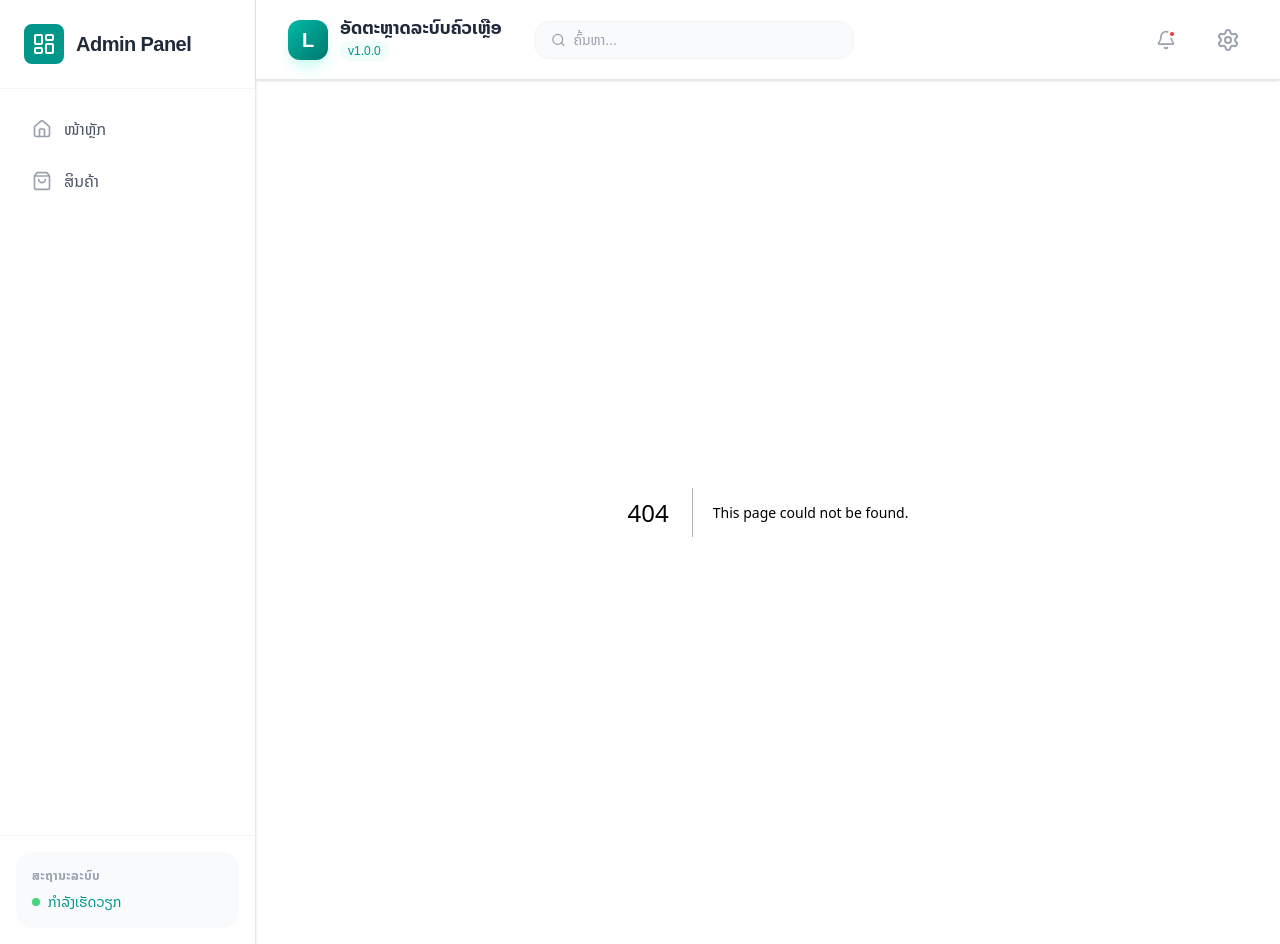
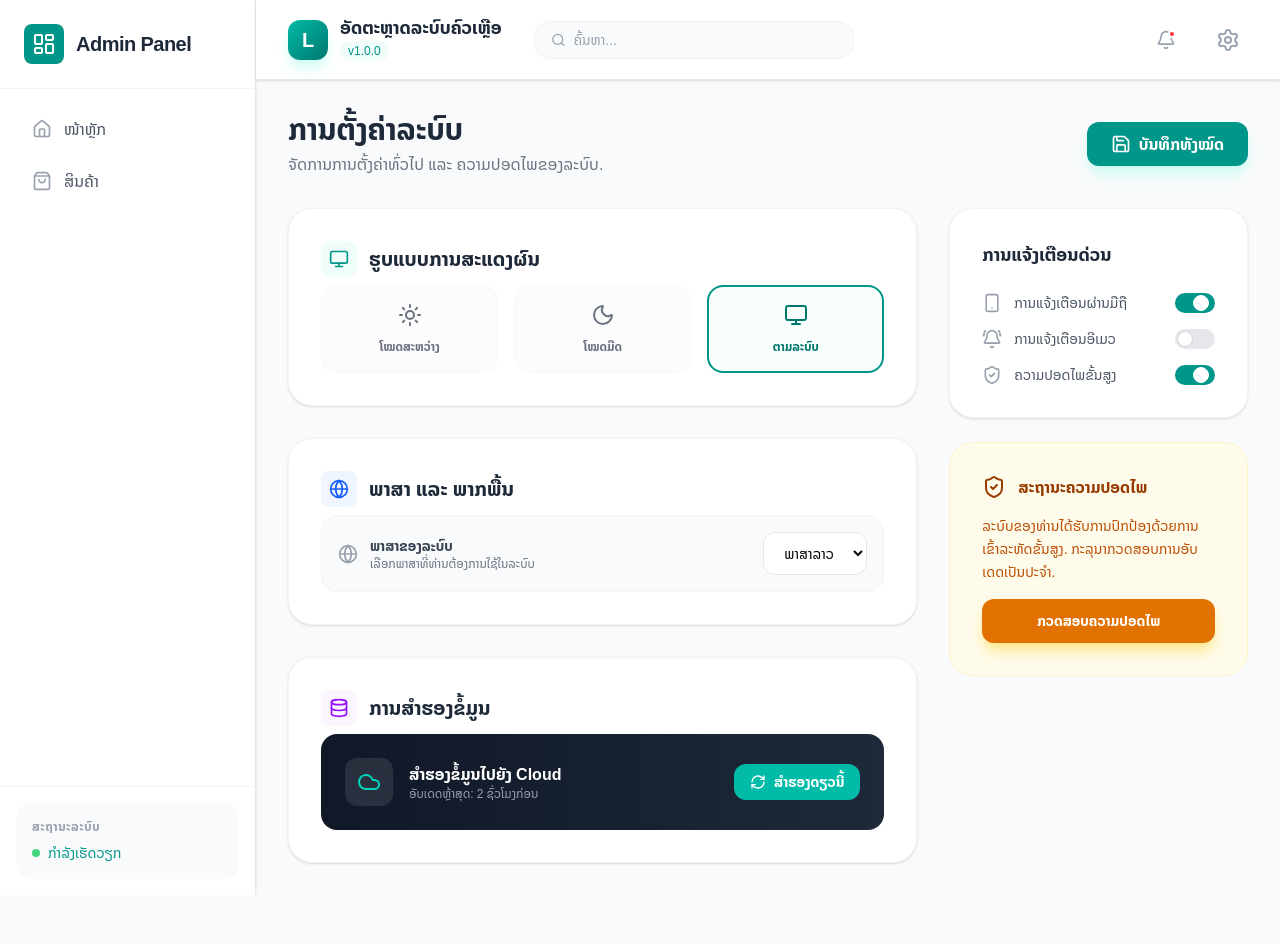
Before and after one commit to huevangxp/next-beginner, a Next.js app: page /settings in a window 1280 px wide. Before the commit this address had no page. After the commit the page ends 895 px from the top, so only its background shows below. Built offline with nearby package versions, Linux system fonts and the light colour scheme.

Commit message:
commit Thu 12/18/2025  9:20:08.16

```diff
--- /dev/null
+++ b/app/settings/page.tsx
@@ -0,0 +1,204 @@
+"use client";
+
+import React, { useState } from "react";
+import {
+  Settings,
+  Globe,
+  Moon,
+  Sun,
+  Monitor,
+  Database,
+  ShieldCheck,
+  BellRing,
+  Smartphone,
+  Cloud,
+  Save,
+  RefreshCw,
+} from "lucide-react";
+
+const SettingsPage = () => {
+  const [theme, setTheme] = useState("system");
+  const [language, setLanguage] = useState("lo");
+
+  return (
+    <div className="max-w-5xl mx-auto space-y-8">
+      {/* Header */}
+      <div className="flex flex-col md:flex-row md:items-center justify-between gap-4">
+        <div>
+          <h1 className="text-3xl font-bold text-gray-800">ການຕັ້ງຄ່າລະບົບ</h1>
+          <p className="text-gray-500 mt-1">
+            ຈັດການການຕັ້ງຄ່າທົ່ວໄປ ແລະ ຄວາມປອດໄພຂອງລະບົບ.
+          </p>
+        </div>
+        <button className="flex items-center gap-2 bg-teal-600 text-white px-6 py-2.5 rounded-xl font-bold hover:bg-teal-700 transition-all shadow-lg shadow-teal-100">
+          <Save className="w-5 h-5" />
+          <span>ບັນທຶກທັງໝົດ</span>
+        </button>
+      </div>
+
+      <div className="grid grid-cols-1 md:grid-cols-3 gap-8">
+        {/* Left Column: General & Appearance */}
+        <div className="md:col-span-2 space-y-8">
+          {/* Appearance Section */}
+          <div className="bg-white rounded-3xl border border-gray-100 shadow-sm p-8 space-y-6">
+            <div className="flex items-center gap-3 mb-2">
+              <div className="p-2 bg-teal-50 text-teal-600 rounded-lg">
+                <Monitor className="w-5 h-5" />
+              </div>
+              <h2 className="text-xl font-bold text-gray-800">
+                ຮູບແບບການສະແດງຜົນ
+              </h2>
+            </div>
+
+            <div className="grid grid-cols-3 gap-4">
+              {[
+                { id: "light", name: "ໂໝດສະຫວ່າງ", icon: Sun },
+                { id: "dark", name: "ໂໝດມືດ", icon: Moon },
+                { id: "system", name: "ຕາມລະບົບ", icon: Monitor },
+              ].map((item) => {
+                const Icon = item.icon;
+                return (
+                  <button
+                    key={item.id}
+                    onClick={() => setTheme(item.id)}
+                    className={`flex flex-col items-center gap-3 p-4 rounded-2xl border-2 transition-all ${
+                      theme === item.id
+                        ? "border-teal-600 bg-teal-50/50 text-teal-700"
+                        : "border-gray-50 bg-gray-50/50 text-gray-500 hover:border-gray-200"
+                    }`}
+                  >
+                    <Icon className="w-6 h-6" />
+                    <span className="text-xs font-bold">{item.name}</span>
+                  </button>
+                );
+              })}
+            </div>
+          </div>
+
+          {/* Language & Region */}
+          <div className="bg-white rounded-3xl border border-gray-100 shadow-sm p-8 space-y-6">
+            <div className="flex items-center gap-3 mb-2">
+              <div className="p-2 bg-blue-50 text-blue-600 rounded-lg">
+                <Globe className="w-5 h-5" />
+              </div>
+              <h2 className="text-xl font-bold text-gray-800">
+                ພາສາ ແລະ ພາກພື້ນ
+              </h2>
+            </div>
+
+            <div className="space-y-4">
+              <div className="flex items-center justify-between p-4 bg-gray-50 rounded-2xl border border-gray-100">
+                <div className="flex items-center gap-3">
+                  <Globe className="w-5 h-5 text-gray-400" />
+                  <div>
+                    <p className="text-sm font-bold text-gray-700">
+                      ພາສາຂອງລະບົບ
+                    </p>
+                    <p className="text-xs text-gray-500">
+                      ເລືອກພາສາທີ່ທ່ານຕ້ອງການໃຊ້ໃນລະບົບ
+                    </p>
+                  </div>
+                </div>
+                <select
+                  value={language}
+                  onChange={(e) => setLanguage(e.target.value)}
+                  className="bg-white border border-gray-200 rounded-xl px-4 py-2 text-sm font-medium outline-none focus:ring-2 focus:ring-teal-500/20"
+                >
+                  <option value="lo">ພາສາລາວ</option>
+                  <option value="en">English</option>
+                  <option value="th">ไทย</option>
+                </select>
+              </div>
+            </div>
+          </div>
+
+          {/* System Backup */}
+          <div className="bg-white rounded-3xl border border-gray-100 shadow-sm p-8 space-y-6">
+            <div className="flex items-center gap-3 mb-2">
+              <div className="p-2 bg-purple-50 text-purple-600 rounded-lg">
+                <Database className="w-5 h-5" />
+              </div>
+              <h2 className="text-xl font-bold text-gray-800">
+                ການສຳຮອງຂໍ້ມູນ
+              </h2>
+            </div>
+
+            <div className="flex items-center justify-between p-6 bg-gradient-to-r from-gray-900 to-gray-800 rounded-2xl text-white">
+              <div className="flex items-center gap-4">
+                <div className="p-3 bg-white/10 rounded-xl backdrop-blur-md">
+                  <Cloud className="w-6 h-6 text-teal-400" />
+                </div>
+                <div>
+                  <p className="font-bold">ສຳຮອງຂໍ້ມູນໄປຍັງ Cloud</p>
+                  <p className="text-xs text-gray-400">
+                    ອັບເດດຫຼ້າສຸດ: 2 ຊົ່ວໂມງກ່ອນ
+                  </p>
+                </div>
+              </div>
+              <button className="flex items-center gap-2 px-4 py-2 bg-teal-500 hover:bg-teal-600 rounded-xl text-sm font-bold transition-all">
+                <RefreshCw className="w-4 h-4" />
+                <span>ສຳຮອງດຽວນີ້</span>
+              </button>
+            </div>
+          </div>
+        </div>
+
+        {/* Right Column: Quick Toggles */}
+        <div className="space-y-6">
+          <div className="bg-white rounded-3xl border border-gray-100 shadow-sm p-8 space-y-6">
+            <h3 className="text-lg font-bold text-gray-800">
+              ການແຈ້ງເຕືອນດ່ວນ
+            </h3>
+            <div className="space-y-4">
+              {[
+                {
+                  name: "ການແຈ້ງເຕືອນຜ່ານມືຖື",
+                  icon: Smartphone,
+                  checked: true,
+                },
+                { name: "ການແຈ້ງເຕືອນອີເມວ", icon: BellRing, checked: false },
+                { name: "ຄວາມປອດໄພຂັ້ນສູງ", icon: ShieldCheck, checked: true },
+              ].map((item, i) => (
+                <div
+                  key={i}
+                  className="flex items-center justify-between group"
+                >
+                  <div className="flex items-center gap-3">
+                    <item.icon className="w-5 h-5 text-gray-400 group-hover:text-teal-600 transition-colors" />
+                    <span className="text-sm font-medium text-gray-600">
+                      {item.name}
+                    </span>
+                  </div>
+                  <label className="relative inline-flex items-center cursor-pointer">
+                    <input
+                      type="checkbox"
+                      className="sr-only peer"
+                      defaultChecked={item.checked}
+                    />
+                    <div className="w-10 h-5 bg-gray-200 peer-focus:outline-none rounded-full peer peer-checked:after:translate-x-full peer-checked:after:border-white after:content-[''] after:absolute after:top-[2px] after:left-[2px] after:bg-white after:border-gray-300 after:border after:rounded-full after:h-4 after:w-4 after:transition-all peer-checked:bg-teal-600"></div>
+                  </label>
+                </div>
+              ))}
+            </div>
+          </div>
+
+          <div className="bg-amber-50 rounded-3xl border border-amber-100 p-8 space-y-4">
+            <div className="flex items-center gap-3 text-amber-800">
+              <ShieldCheck className="w-6 h-6" />
+              <h3 className="font-bold">ສະຖານະຄວາມປອດໄພ</h3>
+            </div>
+            <p className="text-sm text-amber-700 leading-relaxed">
+              ລະບົບຂອງທ່ານໄດ້ຮັບການປົກປ້ອງດ້ວຍການເຂົ້າລະຫັດຂັ້ນສູງ.
+              ກະລຸນາກວດສອບການອັບເດດເປັນປະຈຳ.
+            </p>
+            <button className="w-full py-3 bg-amber-600 text-white rounded-xl font-bold text-sm hover:bg-amber-700 transition-all shadow-lg shadow-amber-200">
+              ກວດສອບຄວາມປອດໄພ
+            </button>
+          </div>
+        </div>
+      </div>
+    </div>
+  );
+};
+
+export default SettingsPage;
```
